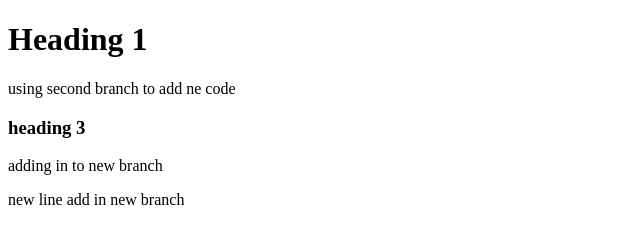
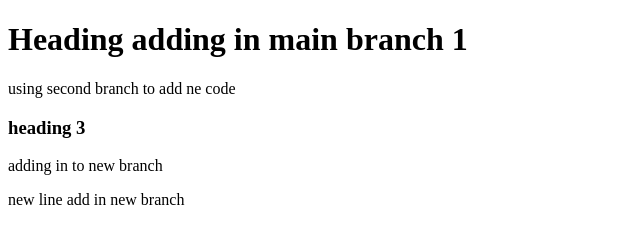
Before and after one commit to hridoyhasan382/my_website, a plain HTML site: page index.html in a window 1280 px wide. Shown: the whole page, without its empty margins (0-640 px from the left). Drawn offline with Linux system fonts and the light colour scheme.

Commit message:
adding in main branch

```diff
--- a/index.html
+++ b/index.html
@@ -8,7 +8,7 @@
 </head>
 <body>
 
-    <h1>Heading 1</h1>
+    <h1>Heading adding in main branch 1</h1>
     <p>using second branch to add ne code</p>
     <h3> heading 3 </h3>
     <p>adding in to new branch</p>
```
